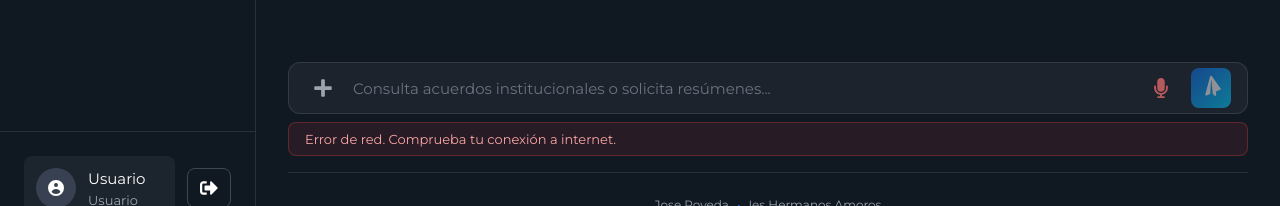
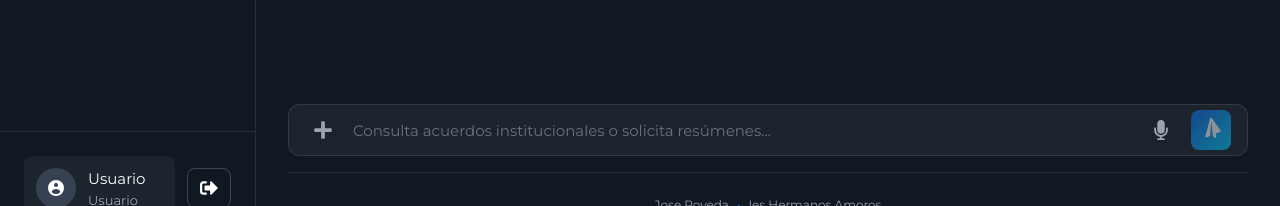
Before and after one commit to Kilichi/EduBot, a Next.js app in the folder web/: page /dashboard in a window 1280 px wide. Shown: the part 556-762 px from the top of the page. Built offline with nearby package versions, Linux system fonts and the light colour scheme; no server answers.

Commit message:
fix: remove probe test that's causing false network errors

```diff
--- a/web/src/components/ChatInput.tsx
+++ b/web/src/components/ChatInput.tsx
@@ -25,7 +25,6 @@ interface Props {
 }
 
 const SILENCE_TIMEOUT = 5000;
-const PROBE_TIMEOUT = 2000;
 const MAX_RESTARTS = 3;
 
 export default function ChatInput({ onSendMessage, disabled, placeholder }: Props) {
@@ -36,10 +35,8 @@ export default function ChatInput({ onSendMessage, disabled, placeholder }: Prop
 
   const recognitionRef = useRef<SpeechRecognitionInstance | null>(null);
   const silenceTimerRef = useRef<ReturnType<typeof setTimeout> | null>(null);
-  const probeTimerRef = useRef<ReturnType<typeof setTimeout> | null>(null);
   const shouldListenRef = useRef(false);
   const restartCountRef = useRef(0);
-  const isProbingRef = useRef(false);
 
   const isBrave = () => !!(window as unknown as Record<string, unknown>).brave;
 
@@ -52,6 +49,8 @@ export default function ChatInput({ onSendMessage, disabled, placeholder }: Prop
       errorMessage = 'Error de red. Comprueba tu conexión a internet.';
     } else if (error === 'not-allowed') {
       errorMessage = 'Permiso de micrófono denegado.';
+    } else if (error === 'no-speech') {
+      return;
     }
 
     setVoiceError(errorMessage);
@@ -72,6 +71,8 @@ export default function ChatInput({ onSendMessage, disabled, placeholder }: Prop
       return;
     }
 
+    setIsSupported(true);
+
     const recognition = new SpeechRecognition();
     recognition.lang = 'es-ES';
     recognition.continuous = false;
@@ -89,12 +90,6 @@ export default function ChatInput({ onSendMessage, disabled, placeholder }: Prop
     };
 
     recognition.onstart = () => {
-      if (isProbingRef.current) {
-        if (probeTimerRef.current) clearTimeout(probeTimerRef.current);
-        isProbingRef.current = false;
-        setIsSupported(true);
-        setVoiceError(null);
-      }
       restartCountRef.current = 0;
     };
 
@@ -116,29 +111,15 @@ export default function ChatInput({ onSendMessage, disabled, placeholder }: Prop
     };
 
     recognition.onerror = (e: { error: string }) => {
-      if (isProbingRef.current) {
-        if (probeTimerRef.current) clearTimeout(probeTimerRef.current);
-        isProbingRef.current = false;
-        handleVoiceError(e.error);
-        return;
-      }
+      if (e.error === 'no-speech' || e.error === 'aborted') return;
 
       shouldListenRef.current = false;
       if (silenceTimerRef.current) clearTimeout(silenceTimerRef.current);
-
-      if (e.error !== 'aborted' && e.error !== 'no-speech') {
-        handleVoiceError(e.error);
-      }
+      handleVoiceError(e.error);
     };
 
     recognition.onend = () => {
       if (silenceTimerRef.current) clearTimeout(silenceTimerRef.current);
-
-      if (isProbingRef.current) {
-        isProbingRef.current = false;
-        handleVoiceError('network');
-        return;
-      }
 
       if (shouldListenRef.current && restartCountRef.current < MAX_RESTARTS) {
         restartCountRef.current++;
@@ -156,29 +137,7 @@ export default function ChatInput({ onSendMessage, disabled, placeholder }: Prop
 
     recognitionRef.current = recognition;
 
-    isProbingRef.current = true;
-    try {
-      recognition.start();
-    } catch {
-      isProbingRef.current = false;
-      handleVoiceError('network');
-      return;
-    }
-
-    probeTimerRef.current = setTimeout(() => {
-      if (isProbingRef.current) {
-        isProbingRef.current = false;
-        try {
-          recognition.abort();
-        } catch {
-          // Ignore
-        }
-        handleVoiceError('network');
-      }
-    }, PROBE_TIMEOUT);
-
     return () => {
-      if (probeTimerRef.current) clearTimeout(probeTimerRef.current);
       if (silenceTimerRef.current) clearTimeout(silenceTimerRef.current);
       try {
         recognition.abort();
@@ -204,13 +163,15 @@ export default function ChatInput({ onSendMessage, disabled, placeholder }: Prop
       setIsListening(false);
     } else {
       setMessage('');
+      setVoiceError(null);
       shouldListenRef.current = true;
       restartCountRef.current = 0;
       try {
         recognitionRef.current.start();
         setIsListening(true);
-      } catch {
+      } catch (err) {
         setIsListening(false);
+        handleVoiceError('network');
       }
     }
   }
```
